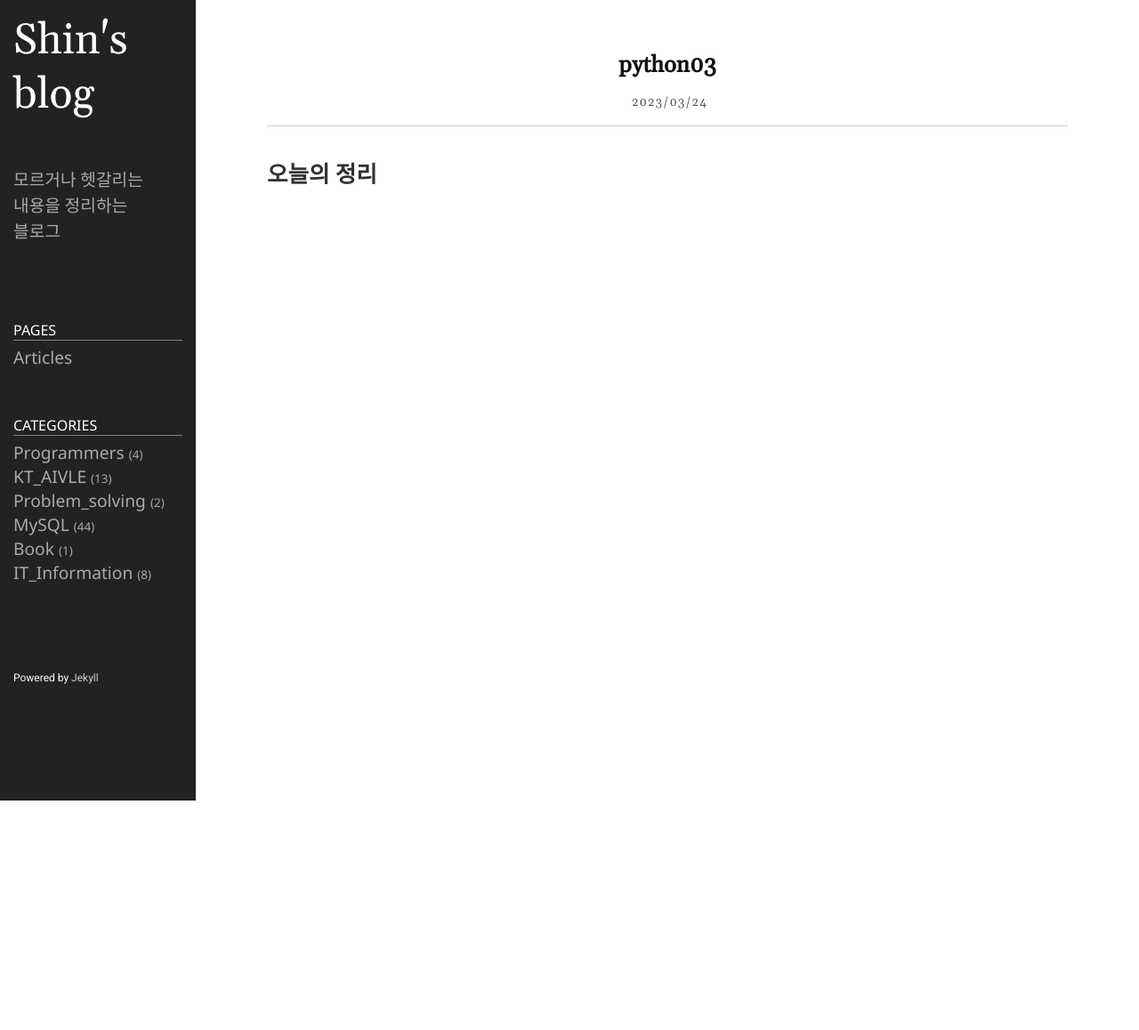
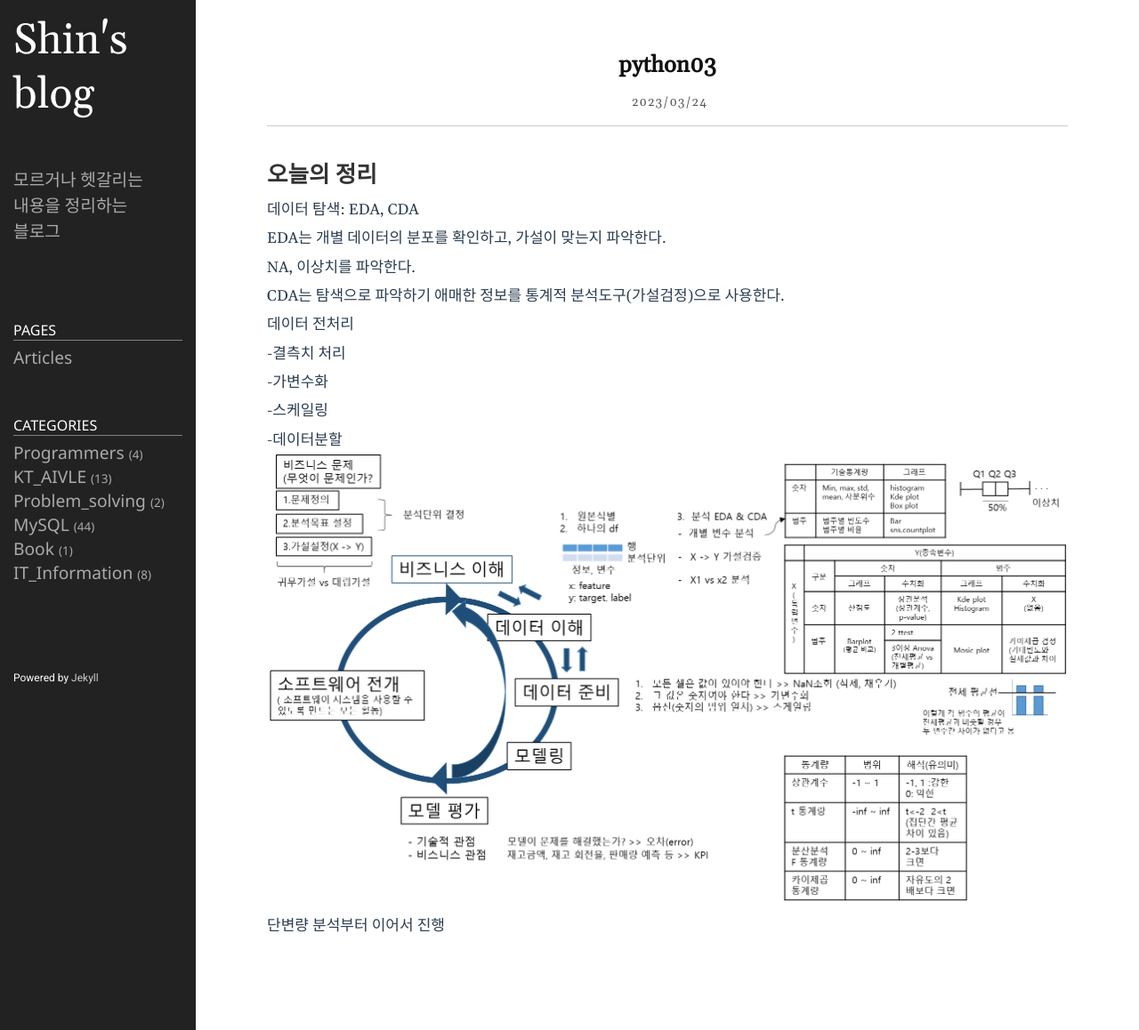
Before and after one commit to shina1221/shina1221.github.io, a Jekyll site: the page built from _posts/KT_AIVLE/2023-03-24-python03.md, in a window 1280 px wide. Shown: the whole page at 89% size. Built offline with Jekyll 4.4.1, drawn with Linux system fonts in a browser that asks for light colours; before the commit the page ends 900 px from its top, so only the background shows below that.

Commit message:
Update 2023-03-24-python03.md

```diff
--- a/_posts/KT_AIVLE/2023-03-24-python03.md
+++ b/_posts/KT_AIVLE/2023-03-24-python03.md
@@ -6,3 +6,19 @@ category: KT_AIVLE
 ---
 
 # 오늘의 정리
+
+데이터 탐색: EDA, CDA
+EDA는 개별 데이터의 분포를 확인하고, 가설이 맞는지 파악한다.
+NA, 이상치를 파악한다.
+
+CDA는 탐색으로 파악하기 애매한 정보를 통계적 분석도구(가설검정)으로 사용한다.
+
+데이터 전처리
+-결측치 처리
+-가변수화
+-스케일링
+-데이터분할
+
+![](https://github.com/shina1221/shina1221.github.io/blob/main/_posts/KT_AIVLE/image/%EB%B9%84%EC%A6%88%EB%8B%88%EC%8A%A4_%EC%A0%95%EC%9D%98_%EB%B0%8F_%EC%A0%95%EB%A6%AC.png)
+
+단변량 분석부터 이어서 진행
```
